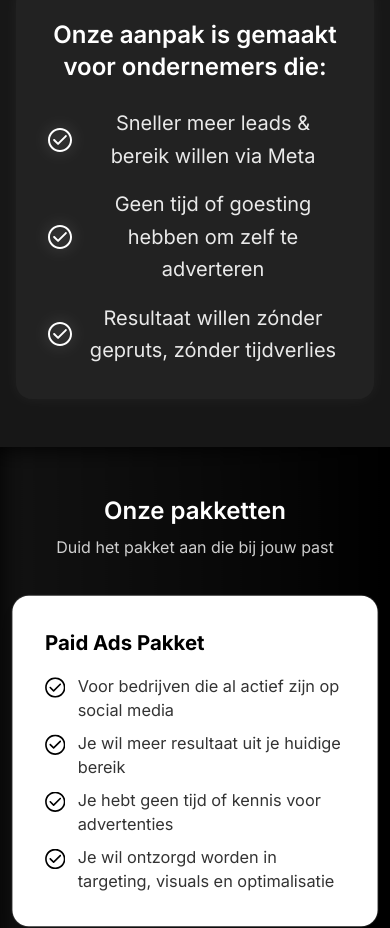
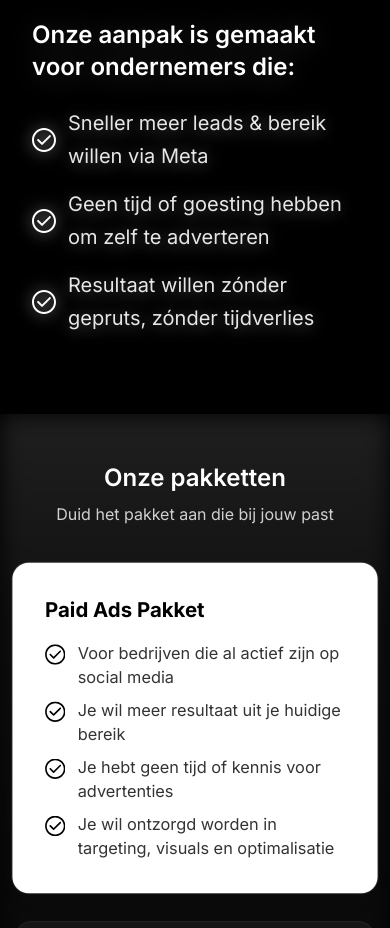
Before and after one commit to 6ftwardje/arcfunnelpage-02, a plain HTML site: page index.html in a window 390 px wide. Shown: the part 800-1728 px from the top of the page. Drawn offline with nearby package versions, Linux system fonts and the light colour scheme; a script that the page names is missing.

Commit message:
Verwijder gradient overlay bij 'Onze aanpak is gemaakt voor ondernemers die:' sectie, alleen zwarte achtergrond

```diff
--- a/index.html
+++ b/index.html
@@ -34,7 +34,7 @@
   <body class="bg-black text-white font-inter">
     <!-- Navigation -->
     <nav class="fixed top-0 left-0 right-0 z-50 backdrop-blur-md bg-black/40 border-b border-white/10">
-      <div class="container mx-auto px-6 py-3">
+      <div class="container mx-auto px-4 md:px-6 py-3">
         <div class="flex items-center justify-between">
           <a href="#" class="flex items-center">
             <img src="assets/arc-white.png" alt="ARC Agency" class="h-8 w-auto" />
@@ -51,7 +51,7 @@
       <!-- Hero Section -->
       <section class="relative min-h-[80vh] flex items-center justify-center bg-cover bg-center" style="background-image: url('assets/hero.jpg');">
         <div class="absolute inset-0 bg-black/80 backdrop-blur-sm"></div>
-        <div class="relative z-10 text-center max-w-2xl mx-auto animate-fadeInUp">
+        <div class="relative z-10 text-center max-w-2xl mx-auto animate-fadeInUp px-4 py-12 md:px-0 md:py-0">
           <h1 class="text-4xl md:text-6xl font-bold mb-4 drop-shadow-lg">Bereik meer met <span class="text-white/90">ARC</span></h1>
           <p class="text-lg md:text-2xl text-white/80 mb-8">Als je verhaal zo sterk is… waarom ziet bijna niemand het dan?</p>
           <a href="#contact" class="inline-block px-8 py-3 rounded-full bg-white/10 hover:bg-white/20 ring-2 ring-white/10 shadow-lg shadow-white/10 transition hover:scale-105 font-semibold">Plan een kennismaking</a>
@@ -59,22 +59,22 @@
       </section>
 
       <!-- Probleemstelling + Doelgroep -->
-      <section class="w-full bg-neutral-900">
-        <div class="container mx-auto px-4 py-12 md:py-20 animate-fadeInUp">
-          <div class="max-w-2xl mx-auto text-center bg-white/5 rounded-2xl shadow-lg shadow-white/10 ring-1 ring-white/10 p-8 md:p-12 backdrop-blur-md hover:shadow-white/20 transition-all duration-300" style="box-shadow: 0 0 15px rgba(255,255,255,0.05);">
-            <h2 class="text-2xl md:text-3xl font-semibold mb-6">Onze aanpak is gemaakt voor ondernemers die:</h2>
+      <section class="w-full relative bg-black" style="overflow:hidden;">
+        <div class="container mx-auto px-4 md:px-6 py-12 md:py-20 animate-fadeInUp relative z-10">
+          <div class="max-w-2xl mx-auto text-left px-4 py-8 md:px-0 md:py-0">
+            <h2 class="text-2xl md:text-3xl font-semibold mb-6 drop-shadow-[0_2px_12px_rgba(255,255,255,0.15)]">Onze aanpak is gemaakt voor ondernemers die:</h2>
             <ul class="text-xl text-white/90 space-y-4 leading-relaxed">
-              <li class="flex items-center gap-3">
-                <img src="assets/checkmark.svg" alt="Checkmark" class="w-6 h-6 filter brightness-0 invert drop-shadow-[0_0_8px_rgba(255,255,255,0.3)]" />
-                <span>Sneller meer leads & bereik willen via Meta</span>
+              <li class="flex items-center gap-3 drop-shadow-[0_2px_8px_rgba(255,255,255,0.18)]">
+                <img src="assets/checkmark.svg" alt="Checkmark" class="w-6 h-6 filter brightness-0 invert drop-shadow-[0_0_8px_rgba(255,255,255,0.5)]" />
+                <span class="drop-shadow-[0_2px_8px_rgba(255,255,255,0.18)]">Sneller meer leads & bereik willen via Meta</span>
               </li>
-              <li class="flex items-center gap-3">
-                <img src="assets/checkmark.svg" alt="Checkmark" class="w-6 h-6 filter brightness-0 invert drop-shadow-[0_0_8px_rgba(255,255,255,0.3)]" />
-                <span>Geen tijd of goesting hebben om zelf te adverteren</span>
+              <li class="flex items-center gap-3 drop-shadow-[0_2px_8px_rgba(255,255,255,0.18)]">
+                <img src="assets/checkmark.svg" alt="Checkmark" class="w-6 h-6 filter brightness-0 invert drop-shadow-[0_0_8px_rgba(255,255,255,0.5)]" />
+                <span class="drop-shadow-[0_2px_8px_rgba(255,255,255,0.18)]">Geen tijd of goesting hebben om zelf te adverteren</span>
               </li>
-              <li class="flex items-center gap-3">
-                <img src="assets/checkmark.svg" alt="Checkmark" class="w-6 h-6 filter brightness-0 invert drop-shadow-[0_0_8px_rgba(255,255,255,0.3)]" />
-                <span>Resultaat willen zónder gepruts, zónder tijdverlies</span>
+              <li class="flex items-center gap-3 drop-shadow-[0_2px_8px_rgba(255,255,255,0.18)]">
+                <img src="assets/checkmark.svg" alt="Checkmark" class="w-6 h-6 filter brightness-0 invert drop-shadow-[0_0_8px_rgba(255,255,255,0.5)]" />
+                <span class="drop-shadow-[0_2px_8px_rgba(255,255,255,0.18)]">Resultaat willen zónder gepruts, zónder tijdverlies</span>
               </li>
             </ul>
           </div>
@@ -86,7 +86,7 @@
         <!-- Pakketten -->
         <section class="w-full bg-black relative overflow-hidden">
           <div class="light-effect absolute inset-0 pointer-events-none"></div>
-          <div class="container mx-auto px-4 py-12 md:py-20 animate-fadeInUp relative z-10">
+          <div class="container mx-auto px-4 md:px-6 py-12 md:py-20 animate-fadeInUp relative z-10">
             <h2 class="text-2xl md:text-3xl font-semibold text-center mb-2">Onze pakketten</h2>
             <p class="text-white/80 text-center mb-10">Duid het pakket aan die bij jouw past</p>
             <div class="grid md:grid-cols-2 gap-8 max-w-4xl mx-auto">
@@ -143,7 +143,7 @@
         </section>
         <!-- Resultaten -->
         <section class="w-full bg-neutral-900">
-          <div class="container mx-auto px-4 py-12 md:py-20 animate-fadeInUp">
+          <div class="container mx-auto px-4 md:px-6 py-12 md:py-20 animate-fadeInUp">
             <h2 class="text-2xl md:text-3xl font-semibold text-center mb-10" x-text="'Resultaten die je kunt verwachten met de ' + (activePackage === 'paid-ads' ? 'Paid Ads Pakket' : 'Full Package')"></h2>
             <div class="max-w-4xl mx-auto">
               <!-- Paid Ads Results -->
@@ -216,7 +216,7 @@
 
         <!-- Contact & Calendly Section -->
         <section id="call" class="w-full bg-black">
-          <div class="container mx-auto px-4 py-12 md:py-20 animate-fadeInUp">
+          <div class="container mx-auto px-4 md:px-6 py-12 md:py-20 animate-fadeInUp">
             <div class="max-w-4xl mx-auto flex flex-col md:flex-row gap-8 items-start">
               <!-- Calendly CTA -->
               <div class="flex-1 bg-white/5 rounded-2xl shadow-lg shadow-white/10 ring-1 ring-white/10 p-8 md:p-12 flex flex-col items-center gap-6 text-center backdrop-blur-md mb-8 md:mb-0">
@@ -256,7 +256,7 @@
 
     <!-- Footer -->
     <footer class="w-full bg-black/40 backdrop-blur-md border-t border-white/10 animate-fadeInUp">
-      <div class="container mx-auto px-6 py-12">
+      <div class="container mx-auto px-4 md:px-6 py-12">
         <div class="flex flex-col md:flex-row md:justify-between md:items-center gap-8 w-full">
           <!-- Logo -->
           <div class="flex-shrink-0 flex justify-center md:justify-start w-full md:w-auto">
@@ -300,20 +300,28 @@
         Alpine.data('packageSelector', () => ({
           activePackage: 'paid-ads',
           init() {
-            // Set initial state
             this.updateActivePackage('paid-ads');
+            window.addEventListener('resize', () => this.updateActivePackage(this.activePackage));
           },
           updateActivePackage(packageId) {
-            // Update active package
             this.activePackage = packageId;
-
-            // Update light effect
             const lightEffect = document.querySelector('.light-effect');
-            lightEffect.classList.remove('light-left', 'light-right');
-            if (packageId === 'paid-ads') {
-              lightEffect.classList.add('light-left');
+            lightEffect.classList.remove('light-left', 'light-right', 'light-top', 'light-bottom', 'light-effect-vertical');
+            const isMobile = window.innerWidth < 768;
+            if (isMobile) {
+              lightEffect.classList.add('light-effect-vertical');
+              if (packageId === 'paid-ads') {
+                lightEffect.classList.add('light-top');
+              } else {
+                lightEffect.classList.add('light-bottom');
+              }
             } else {
-              lightEffect.classList.add('light-right');
+              lightEffect.classList.remove('light-effect-vertical');
+              if (packageId === 'paid-ads') {
+                lightEffect.classList.add('light-left');
+              } else {
+                lightEffect.classList.add('light-right');
+              }
             }
             lightEffect.classList.add('active');
 
@@ -392,14 +400,7 @@
       .light-effect {
         opacity: 0;
         transition: all 0.8s ease;
-        background: linear-gradient(
-          90deg,
-          transparent 0%,
-          rgba(255, 255, 255, 0.04) 25%,
-          rgba(255, 255, 255, 0.07) 50%,
-          rgba(255, 255, 255, 0.04) 75%,
-          transparent 100%
-        );
+        background: linear-gradient(90deg, transparent 0%, rgba(255, 255, 255, 0.04) 25%, rgba(255, 255, 255, 0.07) 50%, rgba(255, 255, 255, 0.04) 75%, transparent 100%);
         background-size: 200% 100%;
         mix-blend-mode: screen;
         filter: blur(12px);
@@ -417,6 +418,20 @@
       .light-effect.light-right {
         background-position: 0% 0;
       }
+
+      .light-effect-vertical {
+        background: linear-gradient(180deg, transparent 0%, rgba(255,255,255,0.07) 40%, rgba(255,255,255,0.12) 50%, rgba(255,255,255,0.07) 60%, transparent 100%);
+        background-size: 100% 200%;
+        background-position: 0% 0%;
+      }
+
+      .light-effect-vertical.light-top {
+        background-position: 0% 100%;
+      }
+
+      .light-effect-vertical.light-bottom {
+        background-position: 0% 0%;
+      }
     </style>
   </body>
 </html>
```
